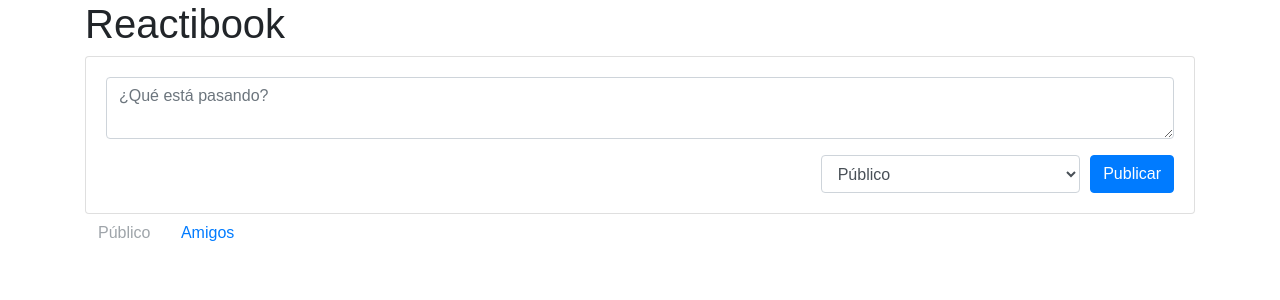
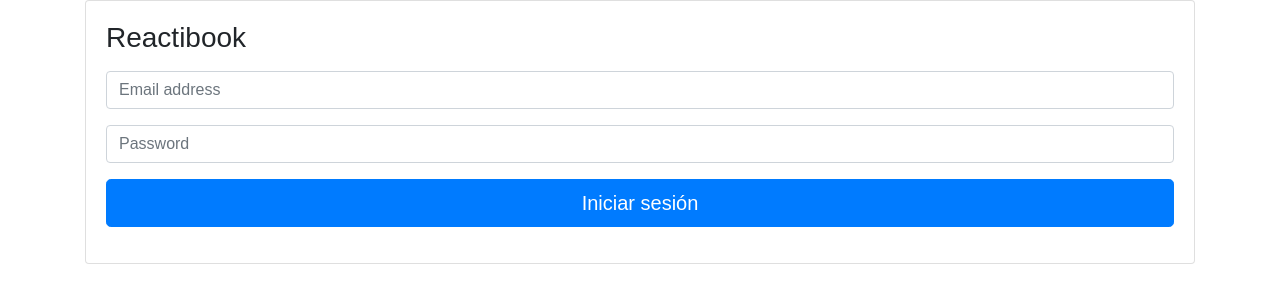
Before and after one commit to joseevasquezh/reactibook, a React (Create React App) app: page / in a window 1280 px wide. Shown: the top 300 px of the page. Built offline with nearby package versions, Linux system fonts and the light colour scheme.

Commit message:
Add login and refactor wall and login containers

```diff
--- a/src/App.js
+++ b/src/App.js
@@ -1,61 +1,20 @@
 import React, { Component } from 'react';
-import PostList from './components/PostList'
-import PostAdd from './components/PostAdd'
-import VisibilityFilterLinks from './components/VisibilityFilterLinks'
-import './App.css';
-import {
-  addPost,
-  editPost,
-  deletePost,
-  setVisibilityFilter,
-  VisibilityFilters,
-} from './Actions';
+import Wall from './containers/Wall';
+import Login from './containers/Login';
 
 
 class App extends Component {
   render() {
-    return (
-      <Wall store={this.props.store}/>
-    );
+    if(this.props.store.getState().loggedUser) {
+      return (
+        <Wall store={this.props.store}/>
+      )
+    } else {
+      return (
+        <Login store={this.props.store}/>
+      )
+    }
   }
 }
 
-let nextPostId = 0;
-class Wall extends Component {
-  render () {
-    const visiblePosts = GetVisiblePosts(this.props.store.getState().posts, this.props.store.getState().visibilityFilter);
-    return (
-      <div className="row">
-        <div className="col">
-          <h1> Reactibook </h1>
-          <PostAdd onAddPost={(text,visibility) =>
-            this.props.store.dispatch(addPost(nextPostId++,text,(visibility === 'friends' ? false : true)))}/>
-          <VisibilityFilterLinks
-            onClickFilter={(filter) => this.props.store.dispatch(setVisibilityFilter(filter))}
-            currentVisibilityFilter = {this.props.store.getState().visibilityFilter}
-          />
-          <PostList
-            posts={visiblePosts}
-            onClickSave={ (id, text)=> this.props.store.dispatch(editPost(id, text)) }
-            onClickDelete={ (id)=> this.props.store.dispatch(deletePost(id)) }
-          />
-        </div>
-      </div>
-    );
-  }
-}
-
-
-const GetVisiblePosts = (posts, filter) => {
-  switch (filter){
-    case(VisibilityFilters.SHOW_PUBLIC):
-      return posts;
-    case(VisibilityFilters.SHOW_FRIENDS_ONLY):
-      return posts.filter(t => !t.isPublic);
-    default:
-      return posts;
-  }
-}
-
-
 export default App;
--- /dev/null
+++ b/src/containers/Login.js
@@ -0,0 +1,63 @@
+import React from 'react';
+import { addLoggedUser} from '../Actions';
+
+class Login extends React.Component {
+  constructor(props) {
+    super(props);
+    this.state = {
+      requiredMailAlert: false,
+      requiredPasswordAlert: false,
+      wrongCredentials: false,
+    }
+  }
+
+  checkLoginCredentials(mail, password) {
+    if (mail === 'alice@laboratoria.la' && password === 'lab'){
+        return true;
+    }
+    return false;
+  }
+
+  render() {
+    return (
+      <div className="card">
+        <div className="card-body">
+          <form
+            className="form-signin"
+            onSubmit={e => {
+              e.preventDefault();
+              if (this.checkLoginCredentials(this.mail.value.trim(),this.password.value.trim())) {
+                this.props.store.dispatch(addLoggedUser(this.mail.value));
+              } else {
+                this.alertWrongCredentials();
+                this.password.value = '';
+              }
+            }}>
+            <h1 className="h3 mb-3 font-weight-normal">Reactibook</h1>
+            <div className="form-group">
+              <input
+                type="email"
+                className="form-control"
+                placeholder="Email address"
+                ref={node => {this.mail = node}}
+              />
+            </div>
+            <div className="form-group">
+              <input
+                type="password"
+                className="form-control"
+                placeholder="Password"
+                ref={node => {this.password = node}}
+              />
+            </div>
+            <div className="form-group">
+              <button className="btn btn-lg btn-primary btn-block" type="submit">Iniciar sesión</button>
+            </div>
+          </form>
+        </div>
+      </div>
+    );
+  }
+}
+
+export default Login;
--- /dev/null
+++ b/src/containers/Wall.js
@@ -0,0 +1,51 @@
+import React from 'react';
+import PostList from '../components/PostList';
+import PostAdd from '../components/PostAdd';
+import VisibilityFilterLinks from '../components/VisibilityFilterLinks';
+import {
+  addPost,
+  editPost,
+  deletePost,
+  setVisibilityFilter,
+  VisibilityFilters,
+} from '../Actions';
+
+
+let nextPostId = 0;
+class Wall extends React.Component {
+  render () {
+    const visiblePosts = GetVisiblePosts(this.props.store.getState().posts, this.props.store.getState().visibilityFilter);
+    return (
+      <div className="row">
+        <div className="col">
+          <h1> Reactibook </h1>
+          <PostAdd onAddPost={(text,visibility) =>
+            this.props.store.dispatch(addPost(nextPostId++,text,(visibility === 'friends' ? false : true)))}/>
+          <VisibilityFilterLinks
+            onClickFilter={(filter) => this.props.store.dispatch(setVisibilityFilter(filter))}
+            currentVisibilityFilter = {this.props.store.getState().visibilityFilter}
+          />
+          <PostList
+            posts={visiblePosts}
+            onClickSave={ (id, text)=> this.props.store.dispatch(editPost(id, text)) }
+            onClickDelete={ (id)=> this.props.store.dispatch(deletePost(id)) }
+          />
+        </div>
+      </div>
+    );
+  }
+}
+
+
+const GetVisiblePosts = (posts, filter) => {
+  switch (filter){
+    case(VisibilityFilters.SHOW_PUBLIC):
+      return posts;
+    case(VisibilityFilters.SHOW_FRIENDS_ONLY):
+      return posts.filter(t => !t.isPublic);
+    default:
+      return posts;
+  }
+}
+
+export default Wall;
```
